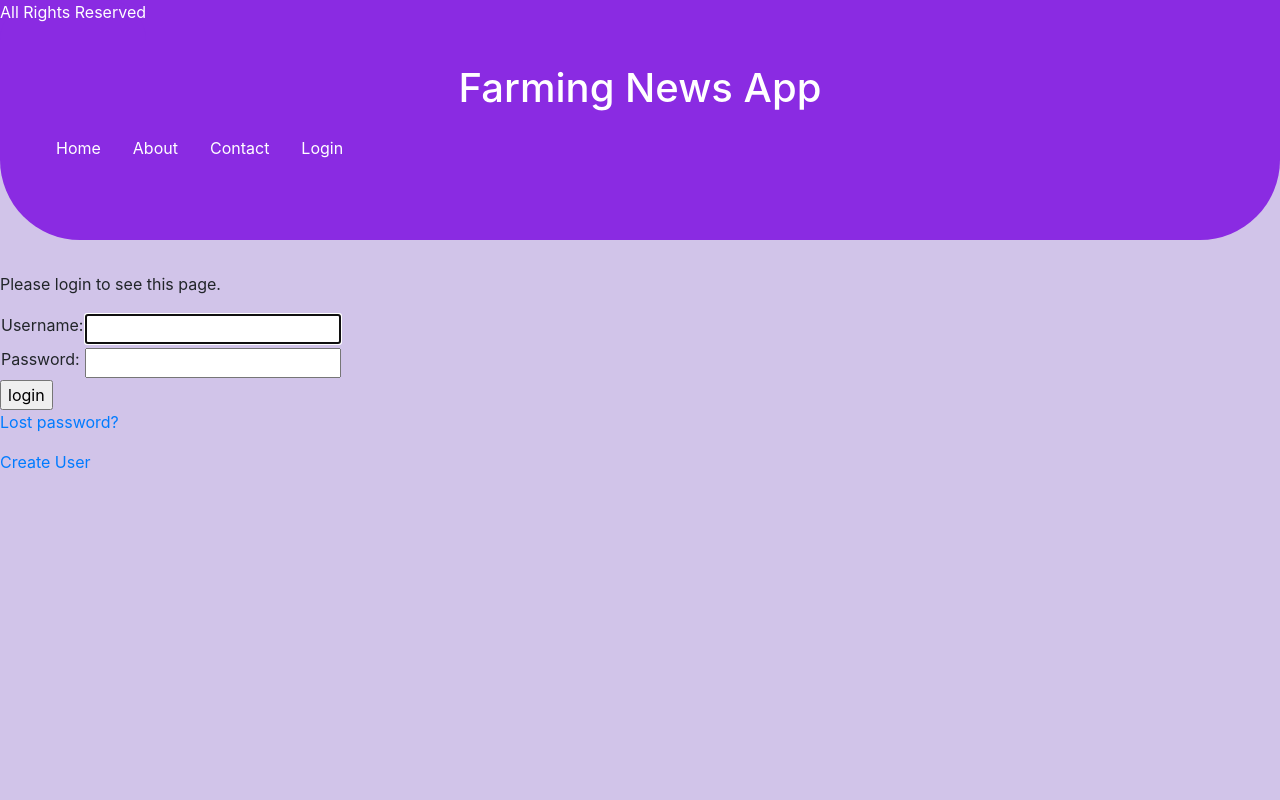
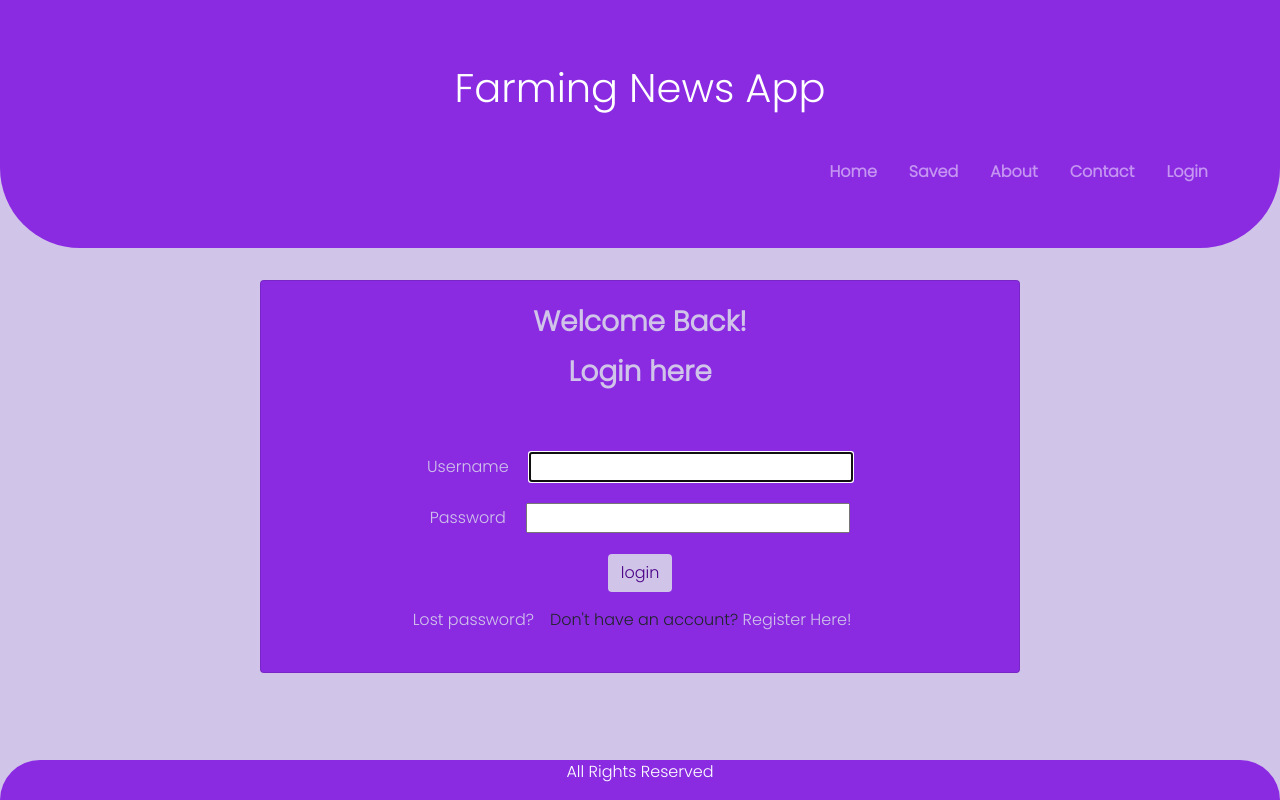
Before and after one commit to bergilfoyle/News-Aggregator, a Django app: page /accounts/login/?next=/ in a window 1280 px wide. Run offline with Django 3.2, Linux system fonts and the light colour scheme; some libraries are stand-ins or nearby versions.

Commit message:
Designed login and sign up page

```diff
--- a/news/static/css/styles.css
+++ b/news/static/css/styles.css
@@ -1,21 +1,35 @@
+@import url('https://fonts.googleapis.com/css2?family=Poppins:wght@300&display=swap');
+
 body{
-    min-height: 100vh;
+    margin-bottom: 3rem;
+    font-family: 'Poppins' , sans-serif;
+}
+
+.save-btn{
+    color:rgb(138, 43, 226);
 }
 
 .header{
     text-align: center;
     margin-bottom: 3rem;
     color: blueviolet;
+    font-weight: 600;
 }
 
 .img-responsive{
     border-radius: .5rem;
 }
 
+.navbar{
+    margin-top: 2rem;
+    margin-bottom: -1rem;
+}
 
 .nav-link{
-    color: #fff;
+    font-weight: 600;
     text-decoration: none;
+    color: #ddd;
+    margin-left: 1rem;
 }
 
 .nav-link:hover{
@@ -32,15 +46,41 @@ body{
 }
 
 .footer{
+    background-color: rgb(138, 43, 226);
+    border-radius: 5rem 5rem 0 0;
+    color: #fff;
     position: fixed;
-    top: 0;
+    bottom: 0;
+    width: 100%;
 }
 
+.login-label{
+    color: #d1c4e9;
+    font-weight: 500;
+    margin-right: 1rem;
+    text-decoration: none;
+}
+
+.card{
+    transition: .5s;
+    cursor: pointer;
+}
+
+.card-login{
+    background-color: rgb(138, 43, 226);
+    cursor: auto;
+}
+
+.card-login .header{
+    color: #d1c4e9;
+}
+
+.btn{
+    background-color: #d1c4e9;
+    color: #490085;
+}
 @media screen and (min-width: 992px){
-    .card{
-        transition: .5s;
-        cursor: pointer;
-    }
+
 
     .card:hover{
         box-shadow: 0 12px 24px rgb(138, 43, 226);
@@ -51,4 +91,18 @@ body{
         box-shadow: 0 2px 4px rgb(138, 43, 226);
         scale: (0.98);
     }
+
+    .card-login:hover{
+        box-shadow: none;
+        transform: none;
+    }
+
+    .card-login p a:hover{
+        text-decoration: underline;
+        color: #d1c4e9;
+    }
+
+    .nav-link{
+        margin-left: auto;
+    }
 }
--- a/news/templates/news/index.html
+++ b/news/templates/news/index.html
@@ -7,9 +7,10 @@
             {% load index %}
             {% for i in range %}
             <div class="row justify-content-center">
-                <div class="card mb-4 col-md-8 col-12 p-4" style="background-color: #9575cd;display: inline-block;">
+                <div class="card mb-4 col-10 col-md-8 p-4" style="background-color: #9575cd;display: inline-block;">
                     <a href={{ href_list|index:i }} target="_blank" style="text-decoration: none;">
                         <div class="card-body">
+                            <div class="btn mb-4" id="save-me">Save <ion-icon name="bookmark-outline" class="save-btn"></ion-icon></div>
                             <div class="card-title">
                                 <h5 style="color: #490085;"> - {{ title_list|index:i }} </h5>
                             </div>
@@ -19,7 +20,7 @@
                         </div>
                     </a>
                 </div>
-                <div class="col-md-4 mb-4 align-middle">
+                <div class="col-md-4 mb-4 align-middle d-none d-md-block">
                     <img src={{ image_list|index:i }} class="img-responsive" width="100%"></img>
                 </div>
             </div>
--- a/templates/base_generic.html
+++ b/templates/base_generic.html
@@ -4,6 +4,8 @@
 
 <head>
     <title>News</title>
+    <meta charset="utf-8">
+    <meta name="viewport" content="width=device-width, initial-scale=1, shrink-to-fit=no">
     <link rel="stylesheet" href="https://maxcdn.bootstrapcdn.com/bootstrap/4.0.0/css/bootstrap.min.css"
         integrity="sha384-Gn5384xqQ1aoWXA+058RXPxPg6fy4IWvTNh0E263XmFcJlSAwiGgFAW/dAiS6JXm" crossorigin="anonymous">
     <link rel="stylesheet" href="{% static 'css/styles.css' %}">
@@ -15,19 +17,21 @@
             <h1 style="color: #fff;">Farming News App</h1>
         </center>
 
-
     {% block nav %}
-    <nav class="navbar navbar-expand-lg">
-        <button class="navbar-toggler" type="button" data-toggle="collapse" data-target="#navbarSupportedContent" aria-controls="navbarSupportedContent" aria-expanded="false" aria-label="Toggle navigation">
+    <nav class="navbar navbar-expand-lg navbar-dark sticky-top">
+        <button class="navbar-toggler" type="button"  style="z-index: 100;" data-toggle="collapse" data-target="#navbarSupportedContent" aria-controls="navbarSupportedContent" aria-expanded="false" aria-label="Toggle navigation">
           <span class="navbar-toggler-icon"></span>
         </button>
+        {% if user.is_authenticated %}
+        <span class="nav-link ">Welcome, {{ user.get_username}}</span>
+        {% endif %}
         <div class="collapse navbar-collapse" id="navbarSupportedContent">
-            <ul class="navbar-nav mr-auto">
+            <ul class="navbar-nav ml-auto">
                 <li class="nav-item">{% block nav-home %}<a href="{% url 'home' %}" class="nav-link">Home</a>{% endblock %}</li>
+                <li class="nav-item">{% block nav-saved %}<a href="{% url 'saved' %}" class="nav-link">Saved</a>{% endblock %}</li>
                 <li class="nav-item">{% block nav-about %}<a href="{% url 'about' %}" class="nav-link">About</a>{% endblock %}</li>
                 <li class="nav-item">{% block nav-contact %}<a href="{% url 'contact' %}" class="nav-link">Contact</a>{% endblock %}</li>
                 {% if user.is_authenticated %}
-                <li class="nav-item">User: {{ user.get_username }}</li>
                 <li class="nav-item"><a href="{% url 'logout'%}?next={{request.path}}" class="nav-link">Logout</a></li>
                 {% else %}
                 <li class="nav-item"><a href="{% url 'login'%}?next={{request.path}}" class="nav-link">Login</a></li>
@@ -36,12 +40,12 @@
         </div>
     </nav>
     {% endblock %}
-    </div>
+   </div>
     {% block content %}
 
     {% endblock %}
 
-    <footer class="footer" style="background-color: rgb(138, 43, 226); border-radius: 5rem 5rem 0 0; color: #fff;">
+    <footer class="footer">
         <div class="container">
             <div class="row justify-content-center">
                 <p>All Rights Reserved</p>
@@ -56,6 +60,8 @@
     <script src="https://maxcdn.bootstrapcdn.com/bootstrap/4.0.0/js/bootstrap.min.js"
         integrity="sha384-JZR6Spejh4U02d8jOt6vLEHfe/JQGiRRSQQxSfFWpi1MquVdAyjUar5+76PVCmYl"
         crossorigin="anonymous"></script>
+        <script type="module" src="https://unpkg.com/ionicons@5.5.2/dist/ionicons/ionicons.esm.js"></script>
+<script nomodule src="https://unpkg.com/ionicons@5.5.2/dist/ionicons/ionicons.js"></script>
 </body>
 
 </html>
--- a/templates/registration/login.html
+++ b/templates/registration/login.html
@@ -2,6 +2,13 @@
 
 {% block content %}
 
+
+<div class="container">
+  <div class="row justify-content-center">
+      <div class="col-12">
+        <div class="row justify-content-center">
+          <div class="card card-login mb-4 col-md-8 col-12 p-4">
+          <h3 class="header">
             {% if form.errors %}
               <p>Your username and password didn't match. Please try again.</p>
             {% endif %}
@@ -11,28 +18,35 @@
                 <p>Your account doesn't have access to this page. To proceed,
                 please login with an account that has access.</p>
               {% else %}
-      <p>Please login to see this page.</p>
+                <p>Welcome Back!</p>
+                <p>Login here</p>
               {% endif %}
             {% endif %}
+            </h3>
+            <div class="row justify-content-center">
 
-  <form method="post" action="{% url 'login' %}">
+            <form method="post" action="{% url 'login' %}" class="col-12 justify-content-center" >
               {% csrf_token %}
-    <table>
-      <tr>
-        <td>{{ form.username.label_tag }}</td>
-        <td>{{ form.username }}</td>
-      </tr>
-      <tr>
-        <td>{{ form.password.label_tag }}</td>
-        <td>{{ form.password }}</td>
-      </tr>
-    </table>
-    <input type="submit" value="login" />
-    <input type="hidden" name="next" value="{{ next }}" />
+              <div class="form-group text-center">
+                <label class="login-label">Username</label>
+                  {{ form.username }}
+              </div>
+              <div class="form-group text-center">
+                  <label class="login-label">Password</label>
+                  {{ form.password }}
+              </div>
+              <div class="form-group text-center">
+              <input type="submit" value="login" class="btn"/>
+              <input type="hidden" name="next" value="{{ next }}" class="col-6"/>
+              </div>
             </form>
 
             {# Assumes you setup the password_reset view in your URLconf #}
-  <p><a href="{% url 'password_reset' %}">Lost password?</a></p>
-  <p><a href="{% url 'register' %}">Create User</a></p>
+            <p><a href="{% url 'password_reset' %}" class="login-label">Lost password?</a></p>
+            <p >Don't have an account? <a href="{% url 'register' %}" class="login-label">Register Here!</a></p>
 
+          </div>
+  </div>
+  </div>
+  </div>
 {% endblock %}
```
Also changed, not shown: news/templates/news/register.html (+41 -2 lines), db.sqlite3, news/templates/news/bookmark-regular.svg (added). Lines whose indentation alone changed are shown as unchanged.
